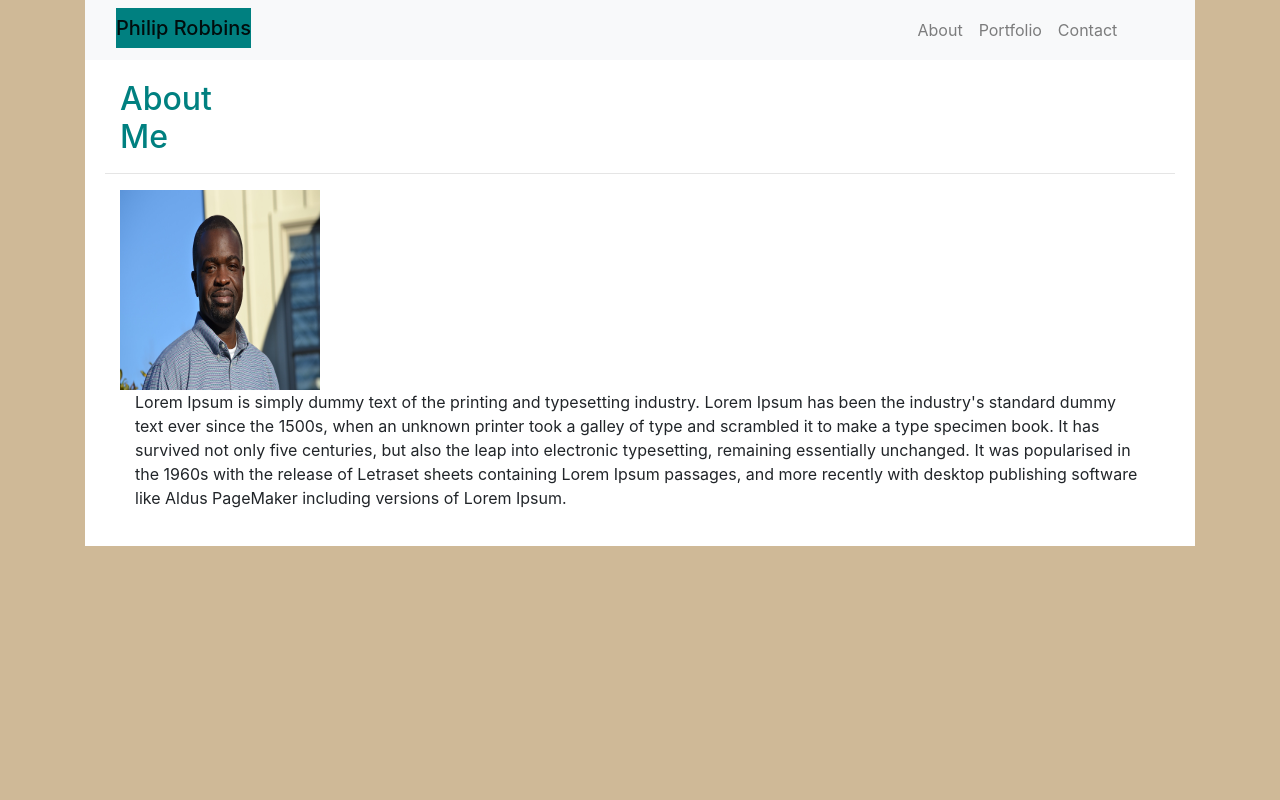
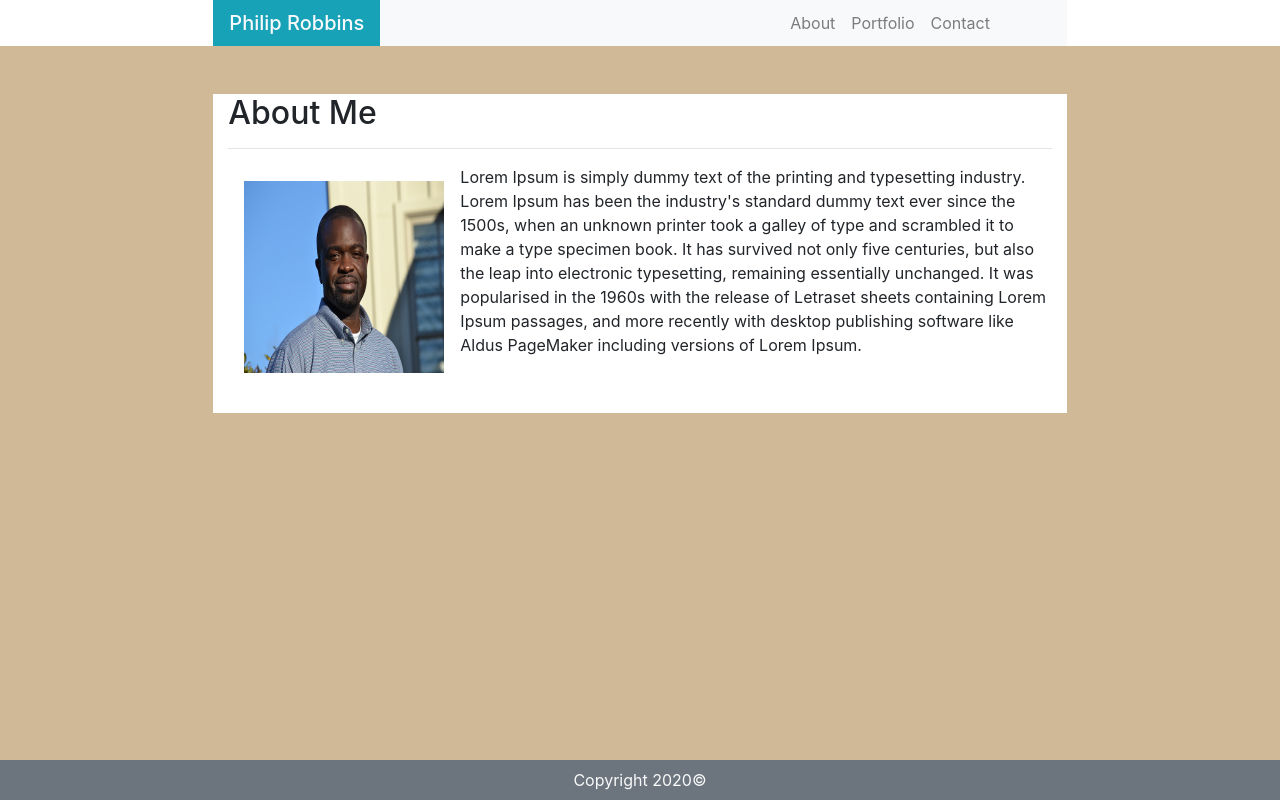
Before and after one commit to plrobbins/responsiveweb.hw, a plain HTML site: page index.html in a window 1280 px wide. Drawn offline with nearby package versions, Linux system fonts and the light colour scheme.

Commit message:
updating the repo with changes

```diff
--- a/index.html
+++ b/index.html
@@ -7,7 +7,9 @@
   <title>My Responsive Website</title>
   <!--Adding the Bootstrap Stylesheet-->
   <link rel="stylesheet" href="https://stackpath.bootstrapcdn.com/bootstrap/4.5.0/css/bootstrap.min.css">
-
+  <script src="https://code.jquery.com/jquery-3.5.1.slim.min.js" integrity="sha384-DfXdz2htPH0lsSSs5nCTpuj/zy4C+OGpamoFVy38MVBnE+IbbVYUew+OrCXaRkfj" crossorigin="anonymous"></script>
+<script src="https://cdn.jsdelivr.net/npm/popper.js@1.16.0/dist/umd/popper.min.js" integrity="sha384-Q6E9RHvbIyZFJoft+2mJbHaEWldlvI9IOYy5n3zV9zzTtmI3UksdQRVvoxMfooAo" crossorigin="anonymous"></script>
+<script src="https://stackpath.bootstrapcdn.com/bootstrap/4.5.0/js/bootstrap.min.js" integrity="sha384-OgVRvuATP1z7JjHLkuOU7Xw704+h835Lr+6QL9UvYjZE3Ipu6Tp75j7Bh/kR0JKI" crossorigin="anonymous"></script>
 </head>
 <style>
   body {
@@ -16,27 +18,34 @@
 
   .navbar-brand {
     background-color: teal;
-    color: white;
+    /* color: white; */
   }
 
   .row1 {
     background-color: white;
     padding: 20px;
   }
-  .row1 h2 {
+
+  /* .row1 h2 {
     color: teal;
+  } */
+  footer{
+    position: absolute;
+    bottom:0;
+    width: 100%;
+
   }
-
 </style>
 
 <body>
   <!--Creating the overall grid-->
-  <div class="container">
-    <div class="row">
-      <div class="col-lg-12">
-        <nav class="navbar navbar-expand-xl navbar-light bg-light">
-          <div class="col-lg-9">
-            <span class="navbar-brand mb-1 h1">Philip Robbins</span>
+  <div class="container-fluid ">
+    <div class="row  mb-5 bg-white">
+      <div class="col-sm-2"></div>
+      <div class="col-sm-8 p-0">
+        <nav class="navbar navbar-expand-xl navbar-light bg-light m-0 h-100 p-0">
+          <div class="col-sm-8 pl-0">
+            <span class="navbar-brand m-0 h1 p-2  bg-info px-3 text-light">Philip Robbins</span>
           </div>
 
           <button class="navbar-toggler" type="button" data-toggle="collapse" data-target="#navbarSupportedContent"
@@ -44,7 +53,7 @@
             <span class="navbar-toggler-icon"></span>
           </button>
           <div class="collapse navbar-collapse" id="navbarSupportedContent">
-            <ul class="nav navbar-nav navbar-right">
+            <ul class="nav navbar-nav navbar-right ">
               <li class="nav-item">
                 <a class="nav-link" href="../responsiveweb.hw/index.html">About</a>
               </li>
@@ -58,24 +67,35 @@
           </div>
       </div>
     </div>
-    <div class="row1">
-      <div class="col-sm-2">
+    <div class="row ">
+      <div class="col-sm-2"></div>
+      <div class="col-sm-8 bg-white">
         <h2>About Me</h2>
-      </div>
-      <hr>
-      <div class="row2">
-        <div class="col-md-12">
-          <img class="img" src="Images/PR Headshot.JPG" alt="Phil Robbins"
-            style="position: relative;width:200px;height:200px;">
-          <div class="col-sm-12">
-            <p>Lorem Ipsum is simply dummy text of the printing and typesetting industry. Lorem Ipsum has been the industry's standard dummy text ever since the 1500s, when an unknown printer took a galley of type and scrambled it to make a type specimen book. It has survived not only five centuries, but also the leap into electronic typesetting, remaining essentially unchanged. It was popularised in the 1960s with the release of Letraset sheets containing Lorem Ipsum passages, and more recently with desktop publishing software like Aldus PageMaker including versions of Lorem Ipsum.</p>
-          </div>
-        </div>
+
+        <hr>
+
+        <!-- <div class="col-md-12"> -->
+          <p style="float: left;">
+        <img class="img m-3 pb-2" src="Images/PR Headshot.JPG" alt="Phil Robbins"
+          style="float: left; width:200px; height:200px;">
+        <!-- <div class="col-sm-12"> -->
+        Lorem Ipsum is simply dummy text of the printing and typesetting industry. Lorem Ipsum
+          has been the industry's
+          standard dummy text ever since the 1500s, when an unknown printer took a galley of type and scrambled it to
+          make
+          a type specimen book. It has survived not only five centuries, but also the leap into electronic typesetting,
+          remaining essentially unchanged. It was popularised in the 1960s with the release of Letraset sheets
+          containing
+          Lorem Ipsum passages, and more recently with desktop publishing software like Aldus PageMaker including
+          versions
+          of Lorem Ipsum.</p>
+        <!-- </div> -->
       </div>
     </div>
-    </div>
   </div>
-
+<footer class="footer bg-secondary align-middle">
+  <p class='text-center text-light mb-0 p-2'>Copyright 2020©</p>
+</footer>
 
 </body>
 
```
Also changed, not shown: portfolio.html (+28 -22 lines).
